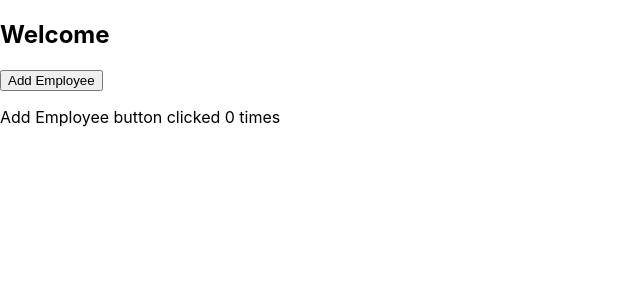
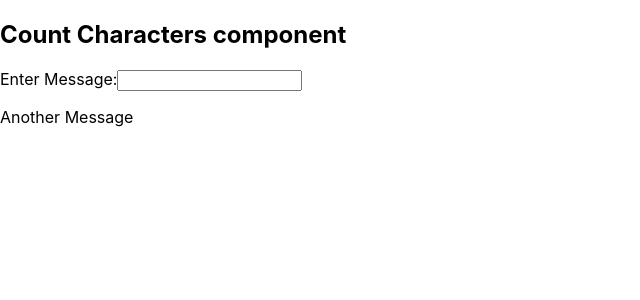
Before and after one commit to josedev123/react-demo, a React (Create React App) app: page / in a window 1280 px wide. Shown: the top 300 px of the page, without its empty margins (0-640 px from the left). Built offline with nearby package versions, Linux system fonts and the light colour scheme.

Commit message:
setState

```diff
--- a/src/index.js
+++ b/src/index.js
@@ -2,6 +2,43 @@
 import ReactDOM from 'react-dom';
 import './index.css';
 
+class CountCharacters extends React.Component{
+  constructor(props) {
+    super(props);
+    this.state={
+      message: "",
+      anotherMessage: "Another Message"
+    };
+  }
+
+  onMessageChange(text) {
+    this.setState({
+
+      message: 'Message has '+text.length+' characters'
+
+    });
+  }
+
+  render() {
+    return <div>
+          <h2>Count Characters component</h2>
+          <p>
+            <label>Enter Message:
+
+              <input type="text" onChange={e=>this.onMessageChange(e.target.value)}></input>
+
+            </label>
+          </p>
+          <p>
+            <label>{this.state.message}</label>
+          </p>
+          <p>
+            <label>{this.state.anotherMessage}</label>
+          </p>
+
+    </div>
+  }
+}
 class Employee extends React.Component{
   state={
     counter:0
@@ -20,6 +57,6 @@
     </div>
      }
 }
-const element = <Employee></Employee>
+const element = <CountCharacters></CountCharacters>
 
 ReactDOM.render(element,document.getElementById("root"));
```
